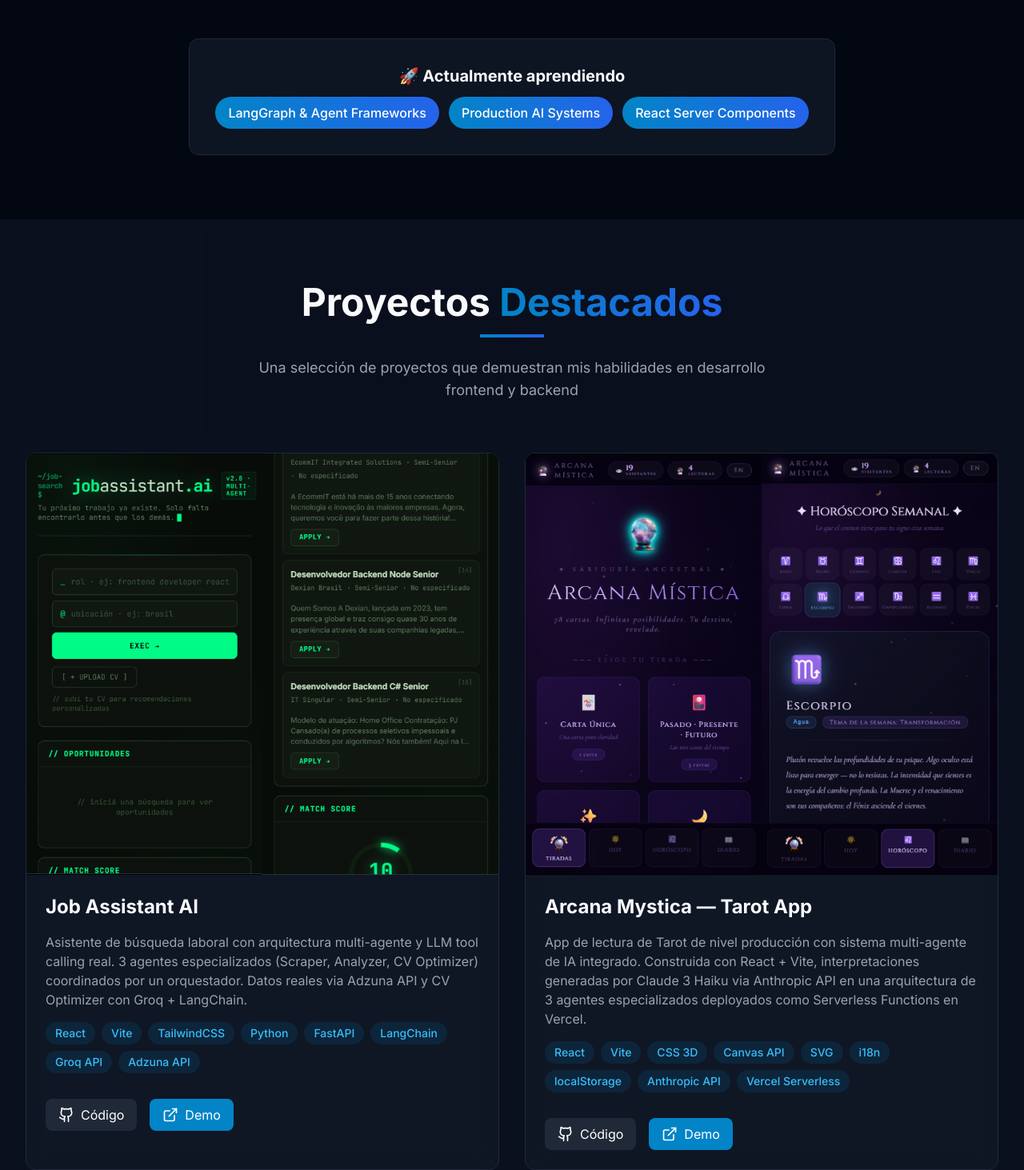
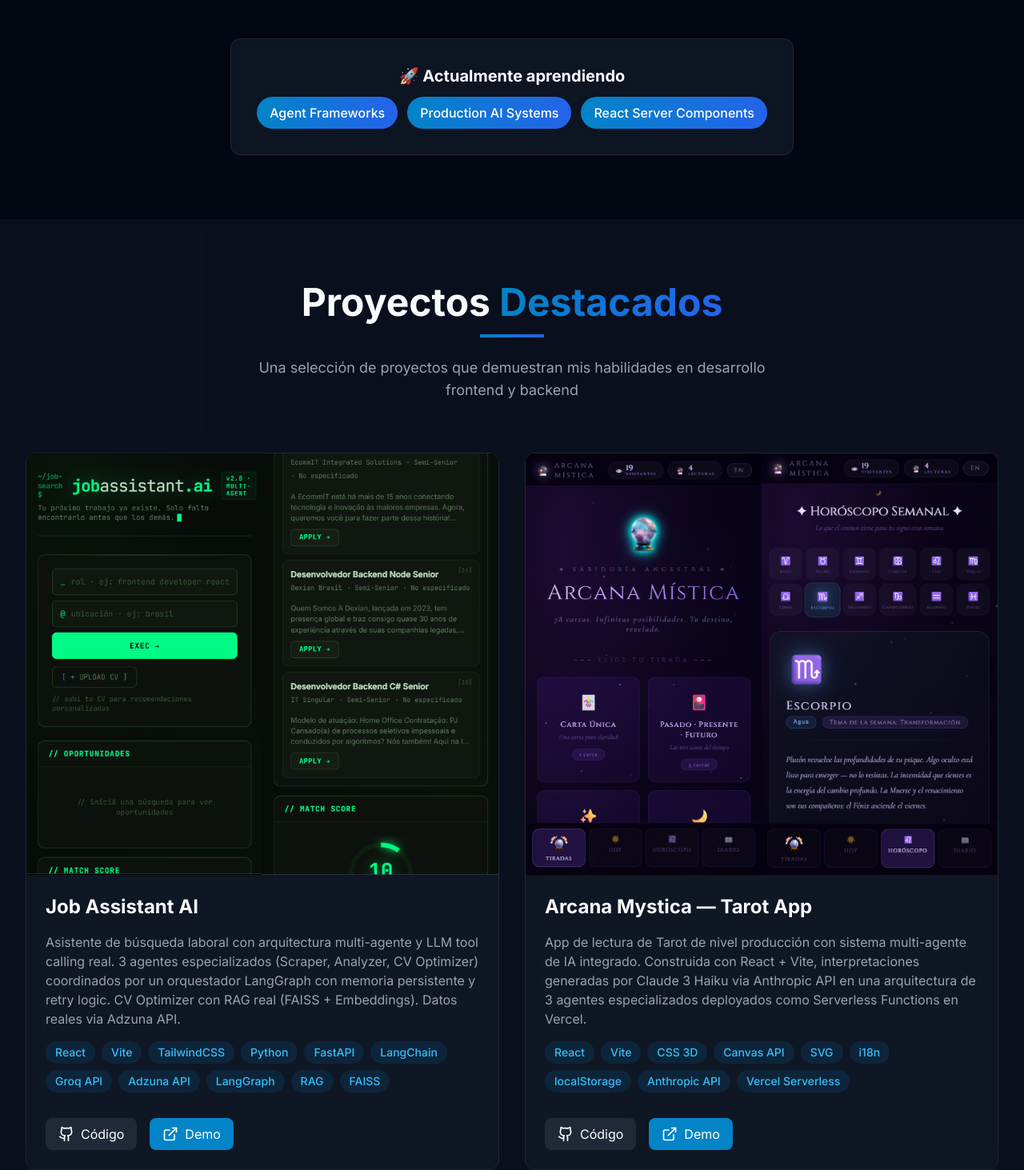
Before and after one commit to AndyV01/portfolio-nextjs, a Next.js app: page / in a window 1280 px wide. Shown: the part 2255-3718 px from the top of the page at 80% size. Built offline with nearby package versions, Linux system fonts and the light colour scheme.

Commit message:
docs: update Job Assistant AI description with LangGraph, RAG and FAISS

```diff
--- a/src/components/Projects.tsx
+++ b/src/components/Projects.tsx
@@ -13,8 +13,8 @@
 
      {
       title: 'Job Assistant AI',
-      description: 'Asistente de búsqueda laboral con arquitectura multi-agente y LLM tool calling real. 3 agentes especializados (Scraper, Analyzer, CV Optimizer) coordinados por un orquestador. Datos reales via Adzuna API y CV Optimizer con Groq + LangChain.',
-      tags: ['React', 'Vite', 'TailwindCSS', 'Python', 'FastAPI', 'LangChain', 'Groq API', 'Adzuna API'],
+      description: 'Asistente de búsqueda laboral con arquitectura multi-agente y LLM tool calling real. 3 agentes especializados (Scraper, Analyzer, CV Optimizer) coordinados por un orquestador LangGraph con memoria persistente y retry logic. CV Optimizer con RAG real (FAISS + Embeddings). Datos reales via Adzuna API.',
+      tags: ['React', 'Vite', 'TailwindCSS', 'Python', 'FastAPI', 'LangChain', 'Groq API', 'Adzuna API', 'LangGraph', 'RAG', 'FAISS'],
       github: 'https://github.com/AndyV01/job-assistant-ai',
       demo: 'https://job-assistant-ai-tzle.vercel.app/',
       image: ['/projects/job_ia05.png', '/projects/job_ia06.png']
--- a/src/components/Skills.tsx
+++ b/src/components/Skills.tsx
@@ -26,6 +26,8 @@
       title: 'IA & Agentes',
       skills: [
         'LangChain',
+        'LangGraph',
+        'RAG',
         'LLM Tool Calling',
         'Multi-Agent Systems',
         'Groq API',
@@ -107,7 +109,7 @@
               </h3>
               <div className="flex flex-wrap justify-center gap-3">
                 <span className="px-4 py-2 bg-gradient-to-r from-primary-600 to-blue-600 text-white rounded-full font-medium">
-                  LangGraph & Agent Frameworks
+                  Agent Frameworks
                 </span>
                 <span className="px-4 py-2 bg-gradient-to-r from-primary-600 to-blue-600 text-white rounded-full font-medium">
                   Production AI Systems
```
